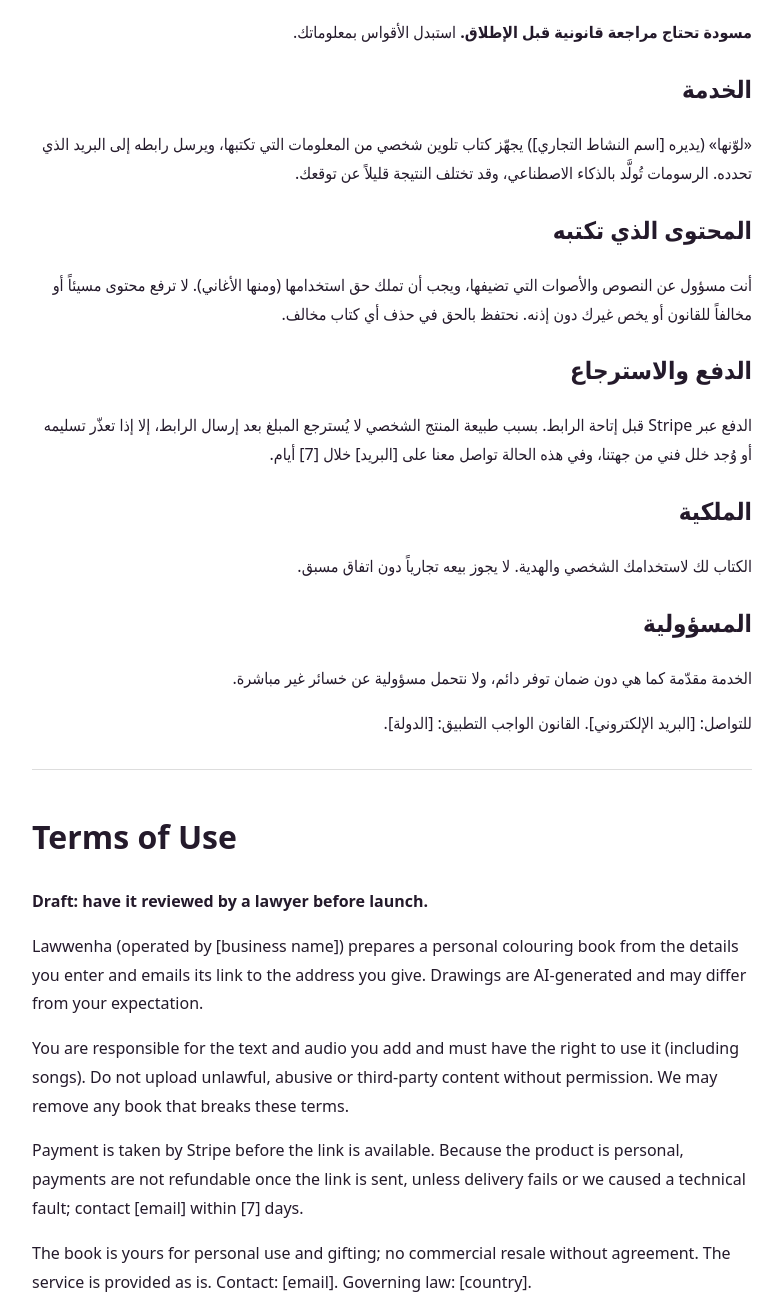
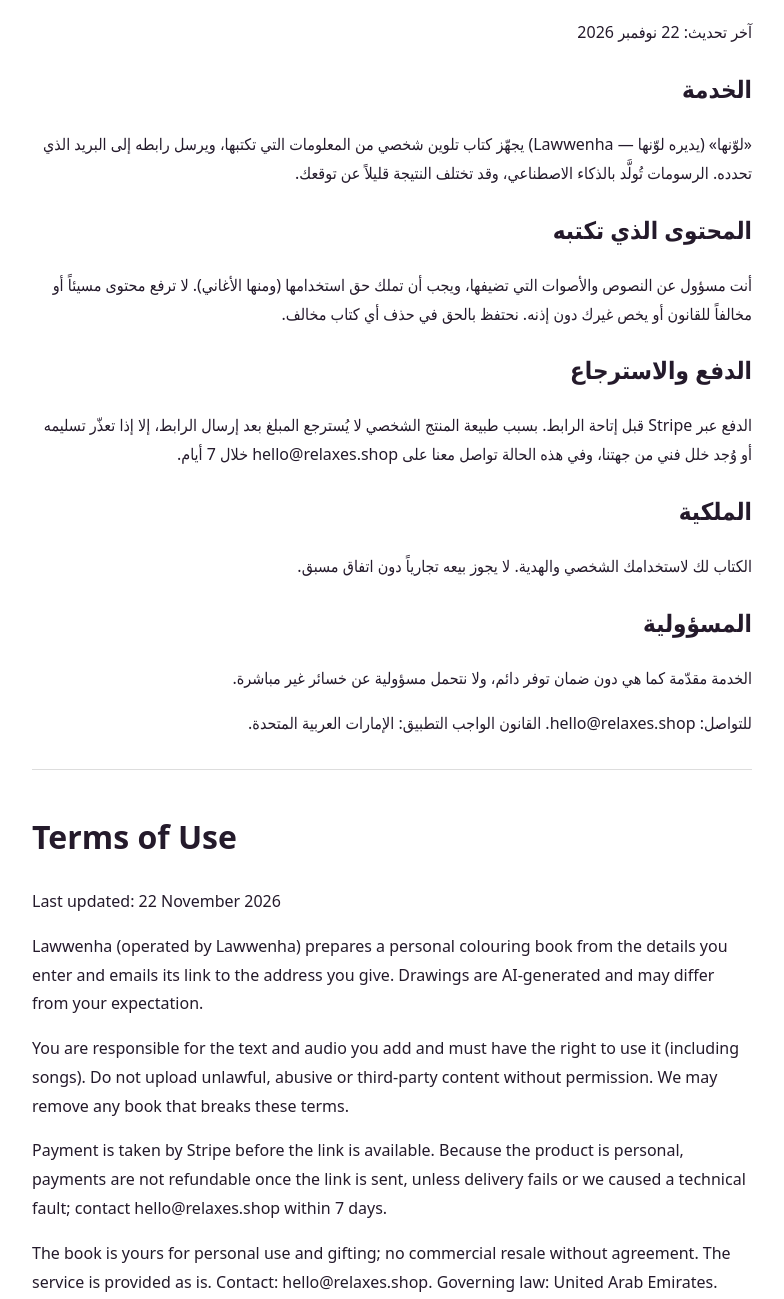
Before and after one commit to rooon7/lawwenha, a plain HTML site: page terms.html in a window 1280 px wide. Shown: the part 106-1405 px from the top of the page, without its empty margins (248-1032 px from the left). Drawn offline with Linux system fonts and the light colour scheme.

Commit message:
Add files via upload

```diff
--- a/terms.html
+++ b/terms.html
@@ -1,15 +1,15 @@
 <!doctype html><meta charset="utf-8"><meta name="viewport" content="width=device-width,initial-scale=1"><title>الشروط | Terms</title>
 <style>body{font:16px/1.8 system-ui,Tahoma,sans-serif;max-width:720px;margin:0 auto;padding:24px 16px;color:#241A2B}h1,h2{font-family:inherit}a{color:#8E2C57}.en{direction:ltr;text-align:left;border-top:1px solid #ddd;margin-top:32px;padding-top:16px}</style>
 <div dir="rtl"><h1>شروط الاستخدام</h1>
-<p><b>مسودة تحتاج مراجعة قانونية قبل الإطلاق.</b> استبدل الأقواس بمعلوماتك.</p>
-<h2>الخدمة</h2><p>«لوّنها» (يديره [اسم النشاط التجاري]) يجهّز كتاب تلوين شخصي من المعلومات التي تكتبها، ويرسل رابطه إلى البريد الذي تحدده. الرسومات تُولَّد بالذكاء الاصطناعي، وقد تختلف النتيجة قليلاً عن توقعك.</p>
+<p>آخر تحديث: 22 نوفمبر 2026</p>
+<h2>الخدمة</h2><p>«لوّنها» (يديره لوّنها — Lawwenha) يجهّز كتاب تلوين شخصي من المعلومات التي تكتبها، ويرسل رابطه إلى البريد الذي تحدده. الرسومات تُولَّد بالذكاء الاصطناعي، وقد تختلف النتيجة قليلاً عن توقعك.</p>
 <h2>المحتوى الذي تكتبه</h2><p>أنت مسؤول عن النصوص والأصوات التي تضيفها، ويجب أن تملك حق استخدامها (ومنها الأغاني). لا ترفع محتوى مسيئاً أو مخالفاً للقانون أو يخص غيرك دون إذنه. نحتفظ بالحق في حذف أي كتاب مخالف.</p>
-<h2>الدفع والاسترجاع</h2><p>الدفع عبر Stripe قبل إتاحة الرابط. بسبب طبيعة المنتج الشخصي لا يُسترجع المبلغ بعد إرسال الرابط، إلا إذا تعذّر تسليمه أو وُجد خلل فني من جهتنا، وفي هذه الحالة تواصل معنا على [البريد] خلال [7] أيام.</p>
+<h2>الدفع والاسترجاع</h2><p>الدفع عبر Stripe قبل إتاحة الرابط. بسبب طبيعة المنتج الشخصي لا يُسترجع المبلغ بعد إرسال الرابط، إلا إذا تعذّر تسليمه أو وُجد خلل فني من جهتنا، وفي هذه الحالة تواصل معنا على hello@relaxes.shop خلال 7 أيام.</p>
 <h2>الملكية</h2><p>الكتاب لك لاستخدامك الشخصي والهدية. لا يجوز بيعه تجارياً دون اتفاق مسبق.</p>
 <h2>المسؤولية</h2><p>الخدمة مقدّمة كما هي دون ضمان توفر دائم، ولا نتحمل مسؤولية عن خسائر غير مباشرة.</p>
-<p>للتواصل: [البريد الإلكتروني]. القانون الواجب التطبيق: [الدولة].</p></div>
-<div class="en"><h1>Terms of Use</h1><p><b>Draft: have it reviewed by a lawyer before launch.</b></p>
-<p>Lawwenha (operated by [business name]) prepares a personal colouring book from the details you enter and emails its link to the address you give. Drawings are AI-generated and may differ from your expectation.</p>
+<p>للتواصل: hello@relaxes.shop. القانون الواجب التطبيق: الإمارات العربية المتحدة.</p></div>
+<div class="en"><h1>Terms of Use</h1><p>Last updated: 22 November 2026</p>
+<p>Lawwenha (operated by Lawwenha) prepares a personal colouring book from the details you enter and emails its link to the address you give. Drawings are AI-generated and may differ from your expectation.</p>
 <p>You are responsible for the text and audio you add and must have the right to use it (including songs). Do not upload unlawful, abusive or third-party content without permission. We may remove any book that breaks these terms.</p>
-<p>Payment is taken by Stripe before the link is available. Because the product is personal, payments are not refundable once the link is sent, unless delivery fails or we caused a technical fault; contact [email] within [7] days.</p>
-<p>The book is yours for personal use and gifting; no commercial resale without agreement. The service is provided as is. Contact: [email]. Governing law: [country].</p></div>
+<p>Payment is taken by Stripe before the link is available. Because the product is personal, payments are not refundable once the link is sent, unless delivery fails or we caused a technical fault; contact hello@relaxes.shop within 7 days.</p>
+<p>The book is yours for personal use and gifting; no commercial resale without agreement. The service is provided as is. Contact: hello@relaxes.shop. Governing law: United Arab Emirates.</p></div>
```
Also changed, not shown: privacy.html (+5 -5 lines).
